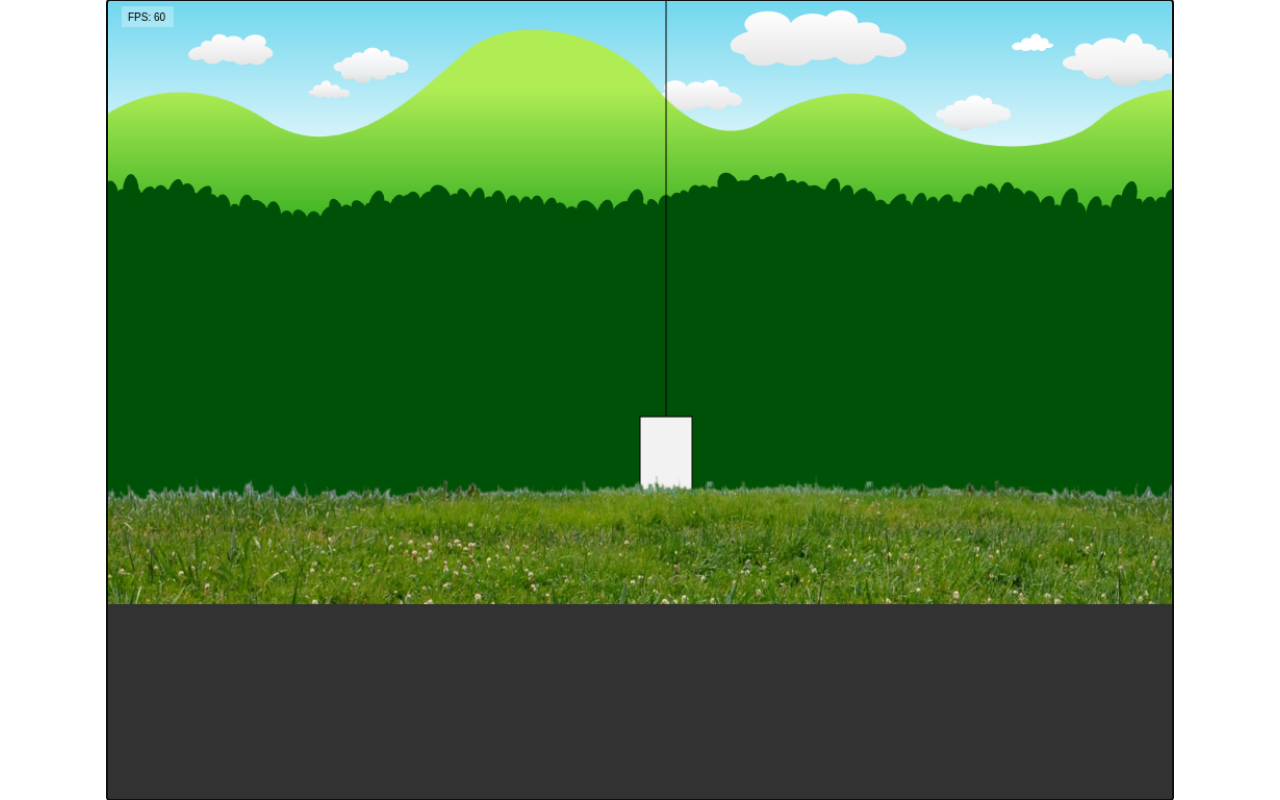
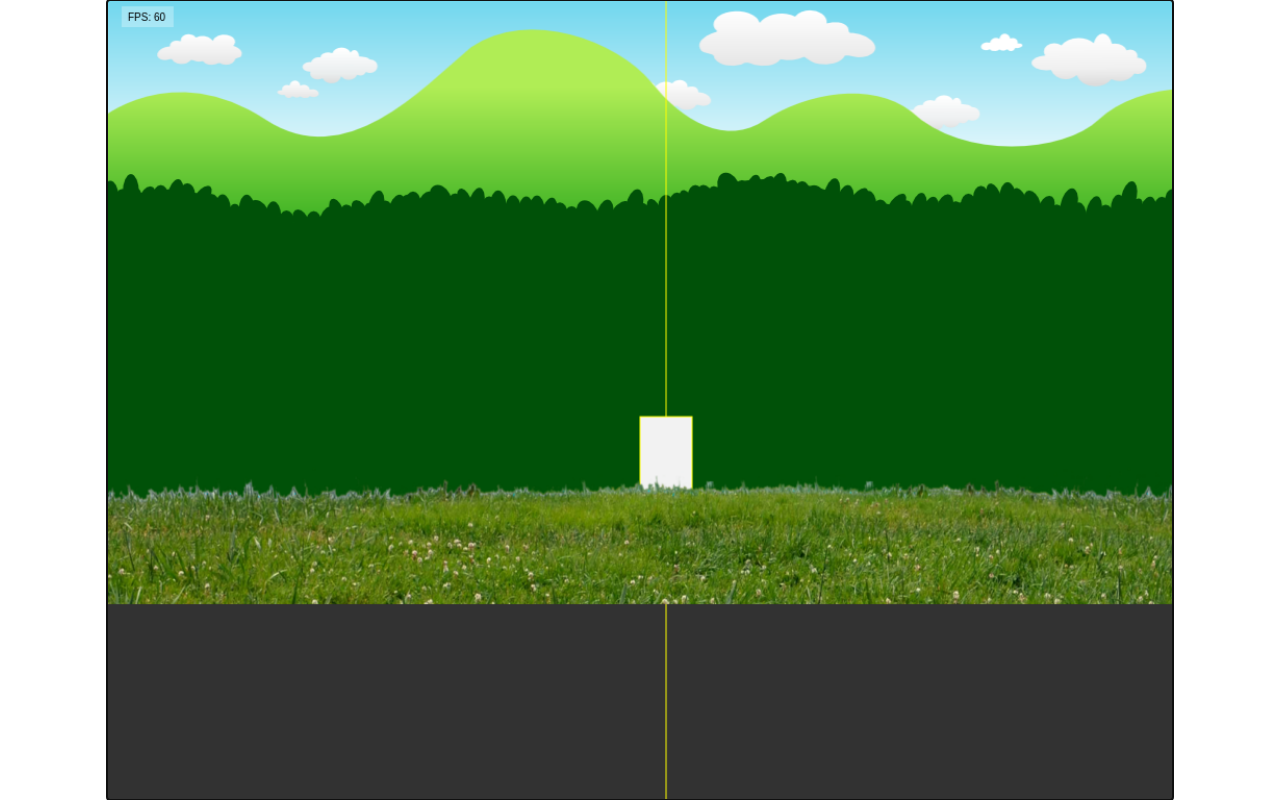
Before and after one commit to noelgolding/racing.js, a plain HTML site: page parallax.html in a window 1280 px wide. Drawn offline with Linux system fonts and the light colour scheme.

Commit message:
parallax layer can have a velocityX

```diff
--- a/parallax.html
+++ b/parallax.html
@@ -17,12 +17,12 @@ class Player extends GameObject{
   }
 
   draw(ctx){
-    this.strokeStyle = 'green';
-    ctx.fillStyle = this.color;
+    ctx.strokeStyle = 'yellow';
     ctx.beginPath();
-    ctx.moveTo(this.x + this.width/2, this.y + this.height * 2);
+    ctx.moveTo(this.x + this.width/2, 768);
     ctx.lineTo(this.x + this.width/2, 0);
     ctx.stroke();
+    ctx.fillStyle = this.color;
     ctx.fillRect(this.x, this.y, this.width, this.height);
     ctx.strokeRect(this.x, this.y, this.width, this.height);
 
@@ -37,7 +37,7 @@ class ParallaxScroller extends SimpleGame{
     this.camera = new Camera(this.player, this.width, this.height);
 
     this.background = new ParallaxContainer(this.camera);
-    this.background.addLayer(new ParallaxLayer(this.assetMgr.getImage('assets/images/background/sky.png'), .98));
+    this.background.addLayer(new ParallaxLayer(this.assetMgr.getImage('assets/images/background/sky.png'), .98, 0, 0, -6));
     this.background.addLayer(new ParallaxLayer(this.assetMgr.getImage('assets/images/background/hills.png'), .85));
     this.background.addLayer(new ParallaxLayer(this.assetMgr.getImage('assets/images/background/trees.png'), .5));
 
@@ -59,7 +59,7 @@ class ParallaxScroller extends SimpleGame{
   update(dt){
     this.handleInput();
 
-    // this.background.update(dt);
+    this.background.update(dt);
 
     this.player.update(dt);
     this.box.update(dt);
--- a/scripts/SimpleGame.js
+++ b/scripts/SimpleGame.js
@@ -58,9 +58,10 @@ class SimpleSprite extends GameObject {
 }
 
 class ParallaxLayer extends SimpleSprite{
-  constructor(img, tx=0, x=0, y=0){
+  constructor(img, tx=0, x=0, y=0, velocityX=0){
     super(img, x, y);
     this.tx = tx;
+    this.velocityX = velocityX;
   }
 
   getTranslateX(camera){
@@ -68,14 +69,18 @@ class ParallaxLayer extends SimpleSprite{
     return tx;
   }
 
+  update(dt){
+    this.x += this.velocityX * dt;
+  }
+
   draw(ctx, camera){
     ctx.save();
     let tx = this.getTranslateX(camera)
     ctx.translate(-camera.getTranslateX() -tx, 0);
     super.draw(ctx);
+
     let origX = this.x;
-
-    if (camera.width - this.img.width + (tx%this.img.width) >= 0){
+    if (camera.width - this.img.width + (tx%this.img.width) - this.x >= 0){
       this.x = origX + this.img.width;
     } else {
       this.x = origX - this.img.width;
@@ -96,6 +101,12 @@ class ParallaxContainer {
 
   addLayer(layer){
     this.layers.push(layer);
+  }
+
+  update(dt){
+    this.layers.forEach( l => {
+      l.update(dt);
+    });
   }
 
   draw(ctx){
```
